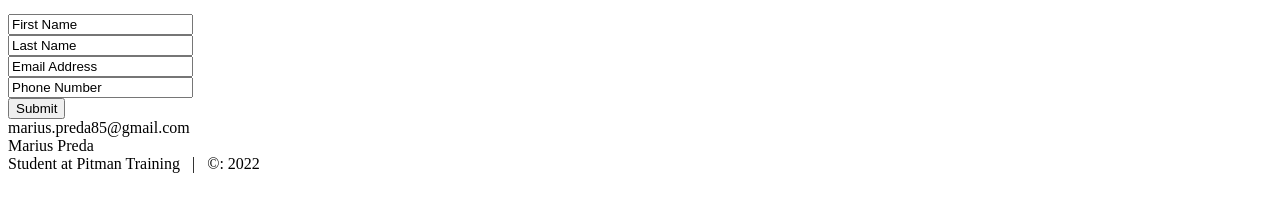
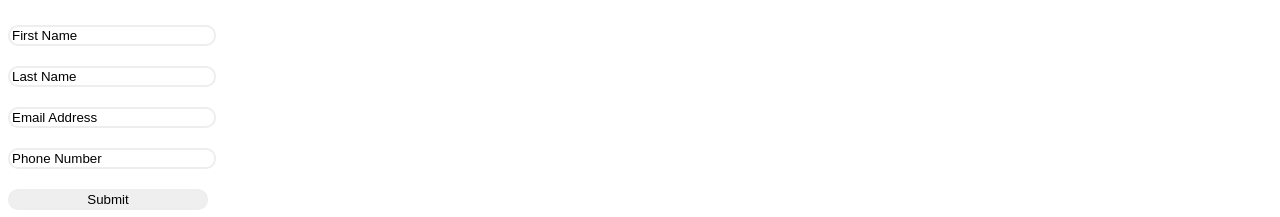
Before and after one commit to rogerappt/HTML---CSS---PROJECT, a plain HTML site: page One-Page Website/one_page_website.html in a window 1280 px wide. Shown: the part 1386-1603 px from the top of the page. Before the commit the page ends 1567 px from the top, so only its background shows below. Drawn offline with Linux system fonts and the light colour scheme.

Commit message:
One-Page Website Assignment Submission

```diff
--- a/One-Page Website/CSS/one_page_website.css
+++ b/One-Page Website/CSS/one_page_website.css
@@ -1,4 +1,11 @@
 html {
     font-family: sans-serif;
-    font-size: 30%;
+    font-size: 1em;
 }
+
+input {
+    width:200px;
+    margin:10px 0;
+    border: 2px solid #eee;
+    border-radius:10px;
+}
--- a/One-Page Website/one_page_website.html
+++ b/One-Page Website/one_page_website.html
@@ -3,6 +3,7 @@
   <head>
     <meta charset="utf-8">
     <title>Travels</title>
+	<link rel="stylesheet" href="CSS/one_page_website.css">
   </head>
   <body>
 	<!--NAV-->
```
Also changed, not shown: Project/index.html (+1 -0 lines).
